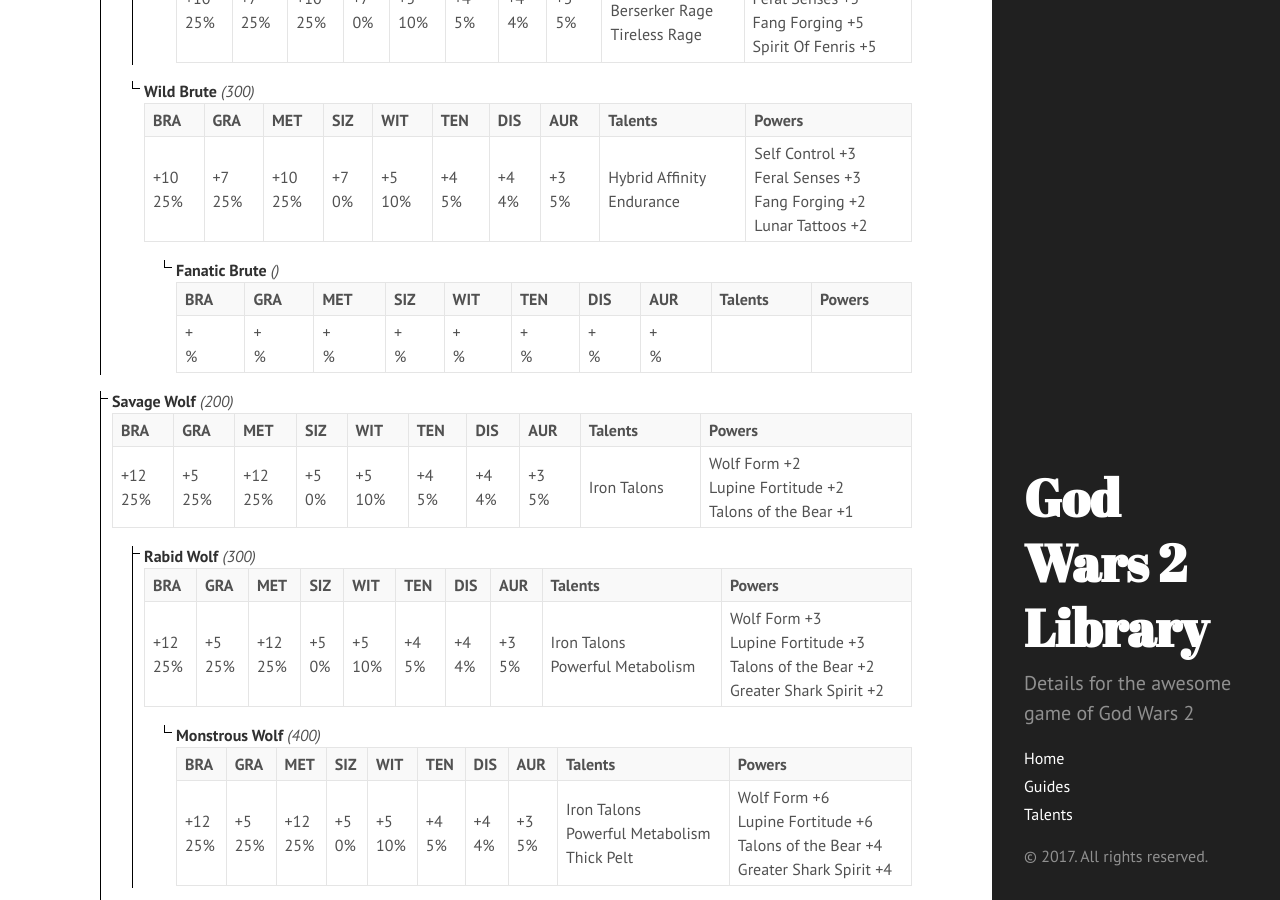
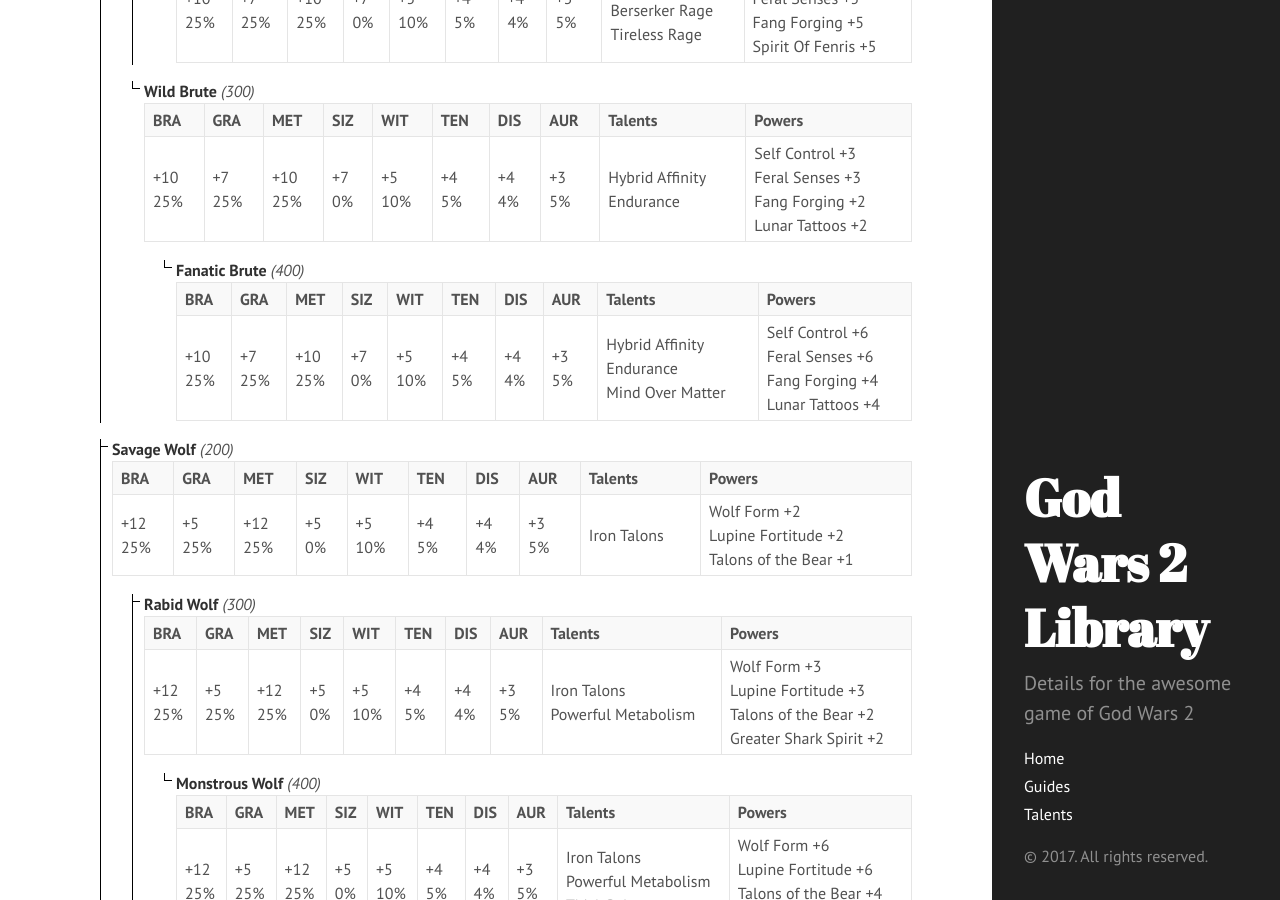
Before and after one commit to godwars2/godwars2.github.io, a Jekyll site: the page built from classes/werewolf.md, in a window 1280 px wide and 900 px high, scrolled down 6872 px. Built offline with Jekyll 4.4.1, drawn with Linux system fonts in a browser that asks for light colours.

Commit message:
Add missing Fanatic Brute subclass data

```diff
--- a/_data/werewolf_subclasses.yml
+++ b/_data/werewolf_subclasses.yml
@@ -1210,6 +1210,36 @@
 
           subclasses:
             - name: Fanatic Brute
+              age: 400
+
+              brawn_bonus: 10
+              grace_bonus: 7
+              mettle_bonus: 10
+              size_bonus: 7
+              wits_bonus: 5
+              tenacity_bonus: 4
+              discipline_bonus: 4
+              aura_bonus: 3
+
+              brawn_percentage: 25
+              grace_percentage: 25
+              mettle_percentage: 25
+              size_percentage: 0
+              wits_percentage: 10
+              tenacity_percentage: 5
+              discipline_percentage: 5
+              aura_percentage: 5
+
+              talents:
+                - Hybrid Affinity
+                - Endurance
+                - Mind Over Matter
+
+              powers:
+                - Self Control +6
+                - Feral Senses +6
+                - Fang Forging +4
+                - Lunar Tattoos +4
     - name: Savage Wolf
       age: 200
 
```
